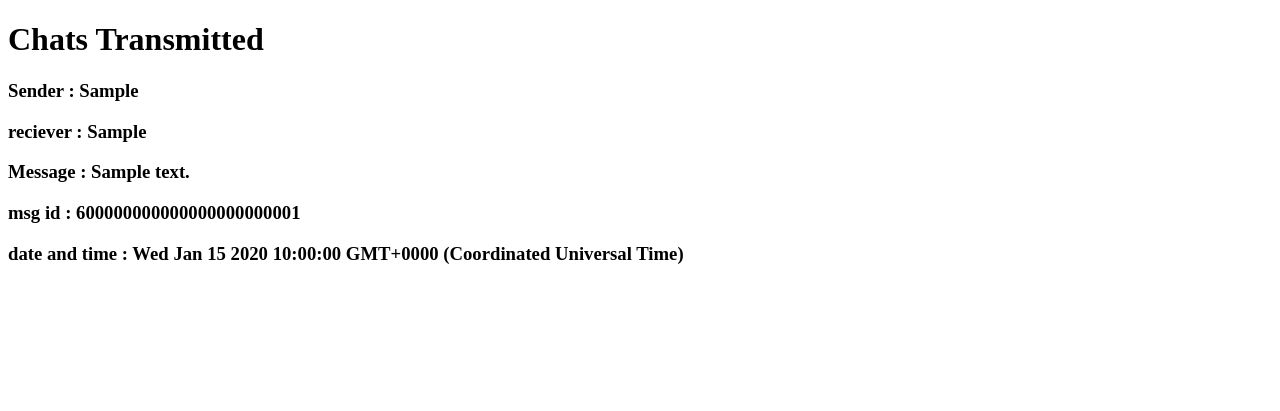
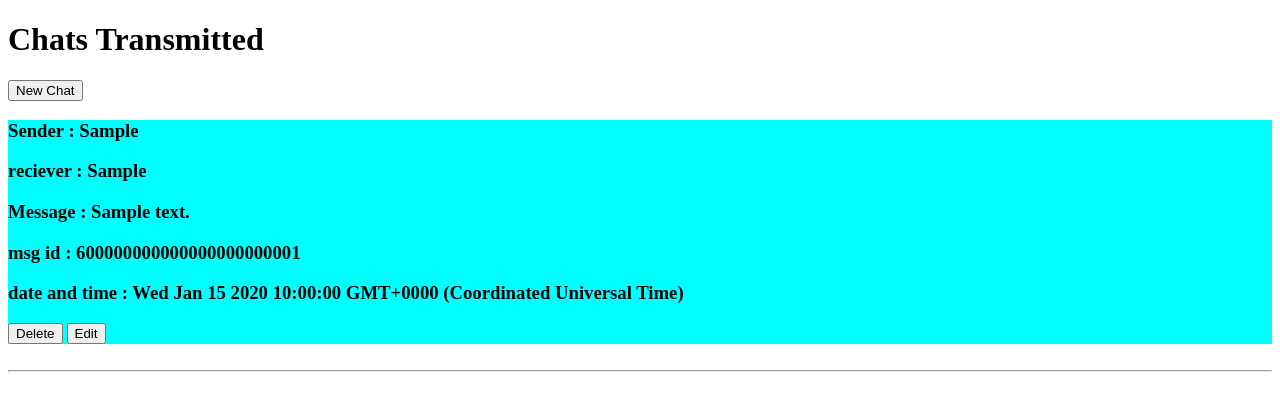
Before and after one commit to web-adi21/web-dev-jouney, a Node server app: template MongoDB/mongowithexpress/views/chats.ejs in a window 1280 px wide. Shown: the top 411 px of the page. Run offline with Node 20, Linux system fonts and the light colour scheme; the template is opened without the code that fills it: values that come from a table or form of the project are taken from there, others are empty; tables that the repository leaves empty hold one stand-in row (values such as "Sample post"); some libraries are stand-ins or nearby versions.

Commit message:
FINISHED MONGO DB

```diff
--- a/MongoDB/mongowithexpress/index.js
+++ b/MongoDB/mongowithexpress/index.js
@@ -19,12 +19,30 @@ async function main() {
 
 app.set("views", path.join(__dirname, "views"));
 app.set("view engine", "ejs");
-
+app.use(express.static(path.join(__dirname, "public")));
+app.use(express.urlencoded({extended: true}));
 
 app.listen(3000, () => {
   console.log("Server listening on port 3000")
 });
 
+app.get("/chats/new", (req,res) => {
+  res.render('new.ejs')
+
+})
+
+app.post("/chats", (req,res) => {
+  let {from , to , message} = req.body;
+  let newChat = new Chat({
+    fromUser: from,
+    toUser: to,
+    content: message,
+    created_at: new Date()
+  })
+  newChat.save()
+    .then(() => {res.redirect('/chats')})
+
+})
 
 app.get("/",(req , res) => {
   res.send("Working Root");
--- /dev/null
+++ b/MongoDB/mongowithexpress/public/style.css
@@ -0,0 +1,3 @@
+.chats {
+  background-color: aqua;
+}
--- a/MongoDB/mongowithexpress/views/chats.ejs
+++ b/MongoDB/mongowithexpress/views/chats.ejs
@@ -4,19 +4,25 @@
   <meta charset="UTF-8">
   <meta name="viewport" content="width=device-width, initial-scale=1.0">
   <title>Chats</title>
+  <link rel="stylesheet" href="/style.css">
 </head>
 <body>
   <h1>Chats Transmitted</h1>
+  <form method="get" action="/chats/new">
+    <button>New Chat</button>
+  </form>
   <% for(let i =0;i<chats.length;i++) { %>
-        <form>
+        <form class="chats">
           <h3>Sender : <%= chats[i].fromUser %></h3>
           <h3>reciever : <%= chats[i].toUser %> </h3>
           <h3>Message : <%= chats[i].content %></h3>
           <h3>msg id : <%= chats[i]._id %></h3>
           <h3>date and time : <%= chats[i].created_at%></h3>
+          <button>Delete</button>
+          <button>Edit</button>
         </form>
         <br>
-        <br
+        <hr>
   <%}%>
 
 </body>
```
Also changed, not shown: MongoDB/mongowithexpress/views/new.ejs (added, +17 -0 lines).
